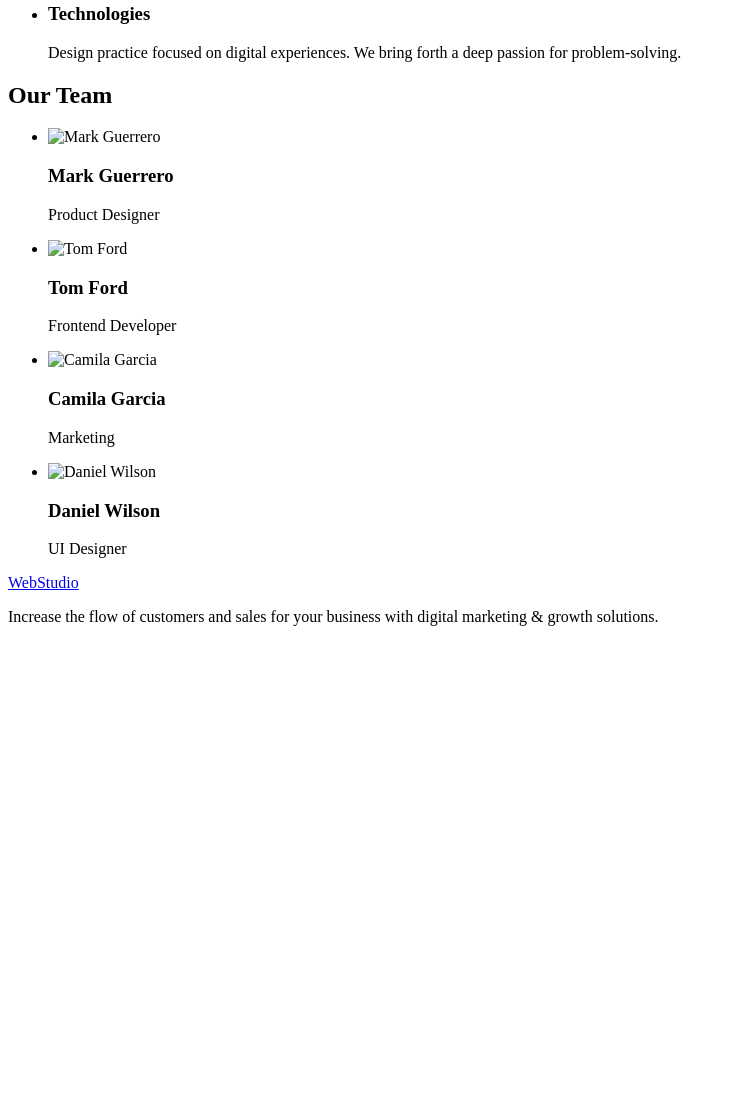
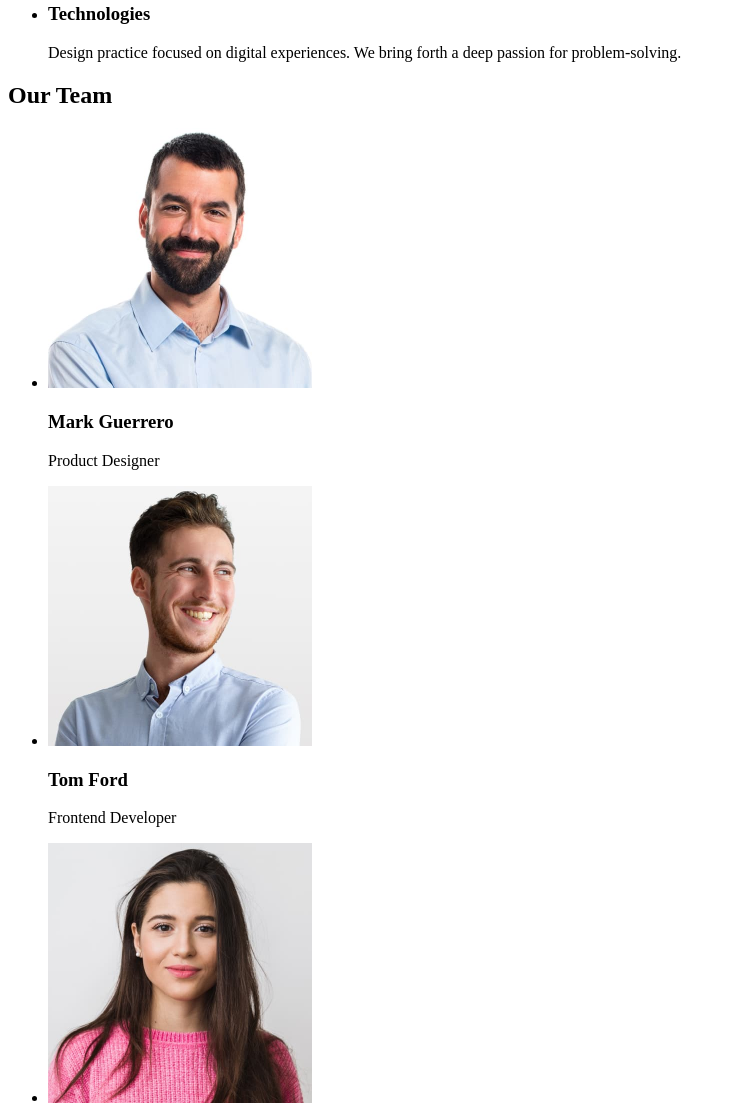
Before and after one commit to adunbiale/goit-markup-hw-01, a plain HTML site: page index.html in a window 1280 px wide. Shown: the part 532-1638 px from the top of the page, without its empty margins (0-736 px from the left). Before the commit the page ends 1174 px from the top, so only its background shows below. Drawn offline with Linux system fonts and the light colour scheme; the site is published under a folder, as on GitHub Pages, so addresses that start at the root find nothing.

Commit message:
correct mistakes in index.html

```diff
--- a/index.html
+++ b/index.html
@@ -8,8 +8,8 @@
 
   <body>
     <header>
-      <a href="./index.html">WebStudio</a>
       <nav>
+        <a href="./index.html">WebStudio</a>
         <ul>
           <li><a href="#studio">Studio</a></li>
           <li><a href="#portfolio">Portfolio</a></li>
@@ -69,7 +69,7 @@
         <ul>
           <li>
             <img
-              src="/goit-markup-hw-01/images/mark-guerrero-product-designer.jpg"
+              src="./goit-markup-hw-01/images/mark-guerrero-product-designer.jpg"
               alt="Mark Guerrero"
               width="264"
               height="260"
@@ -79,7 +79,7 @@
           </li>
           <li>
             <img
-              src="../goit-markup-hw-01/images/tom-ford-frontend-developer.jpg"
+              src="./goit-markup-hw-01/images/tom-ford-frontend-developer.jpg"
               alt="Tom Ford"
               width="264"
               height="260"
@@ -89,7 +89,7 @@
           </li>
           <li>
             <img
-              src="../goit-markup-hw-01/images/camila-garcia-marketing.jpg"
+              src="./goit-markup-hw-01/images/camila-garcia-marketing.jpg"
               alt="Camila Garcia"
               width="264"
               height="260"
@@ -99,7 +99,7 @@
           </li>
           <li>
             <img
-              src="../goit-markup-hw-01/images/daniel-wilson-ui-designer.jpg"
+              src="./goit-markup-hw-01/images/daniel-wilson-ui-designer.jpg"
               alt="Daniel Wilson"
               width="264"
               height="260"
```
